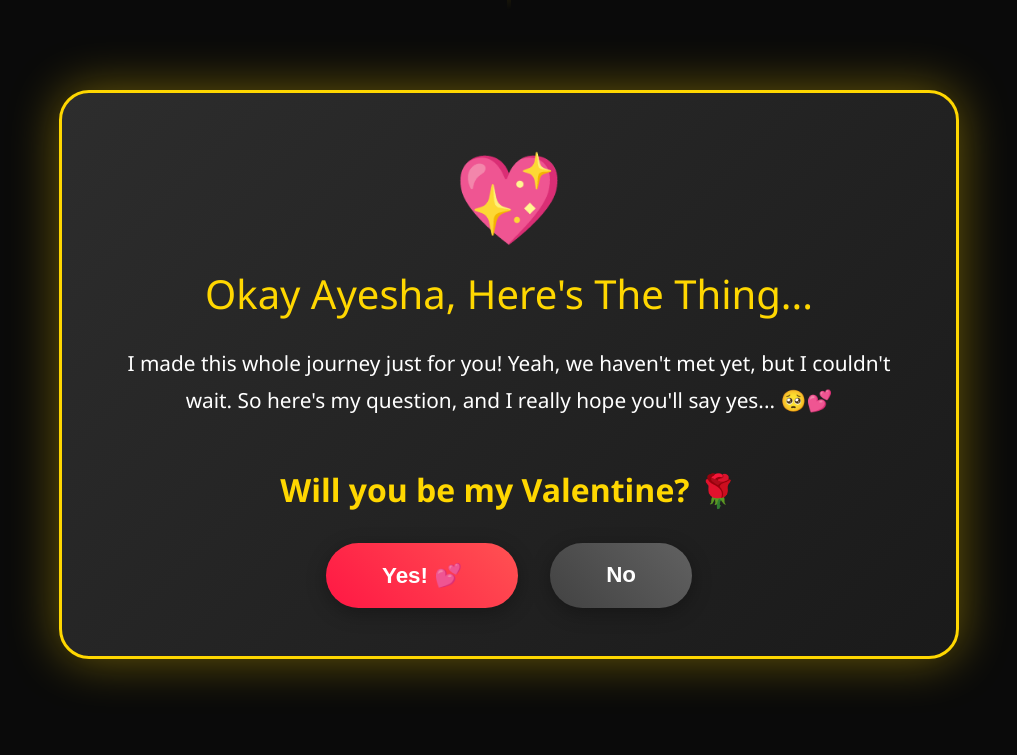
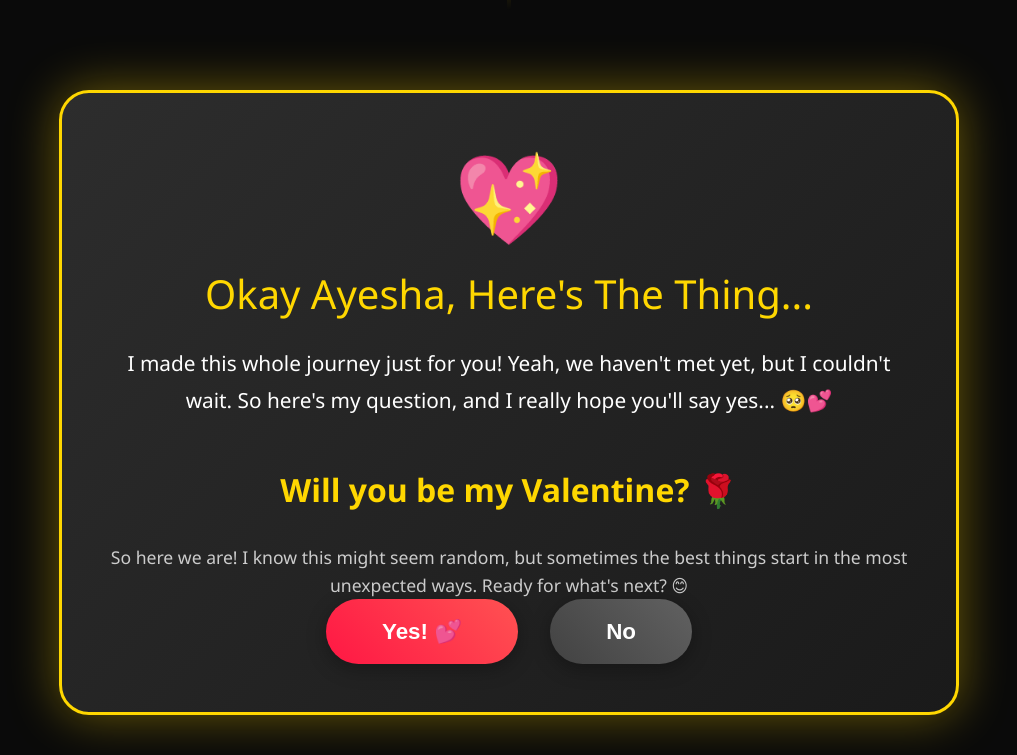
Before and after one commit to anasfwp/Special-project, a plain HTML site: page index.html in a window 1280 px wide. Shown: the part 2165-2920 px from the top of the page, without its empty margins (131-1148 px from the left). Before the commit the page ends 2864 px from the top, so only its background shows below. Drawn offline with Linux system fonts and the light colour scheme.

Commit message:
Fix HTML encoding issues in index.html

```diff
--- a/index.html
+++ b/index.html
@@ -452,6 +452,9 @@
                 I made this whole journey just for you! Yeah, we haven't met yet, but I couldn't wait. So here's my question, and I really hope you'll say yes... 🥺💕
             </div>
             <div class="question">Will you be my Valentine? 🌹</div>
+            <div class="stop-description">
+                            So here we are! I know this might seem random, but sometimes the best things start in the most unexpected ways. Ready for what's next? 😊
+                        </div>
             <div class="buttons">
                 <button class="btn btn-yes" onclick="handleYes()">Yes! 💕</button>
                 <button class="btn btn-no" id="noBtn" onclick="handleNo()">No</button>
```
